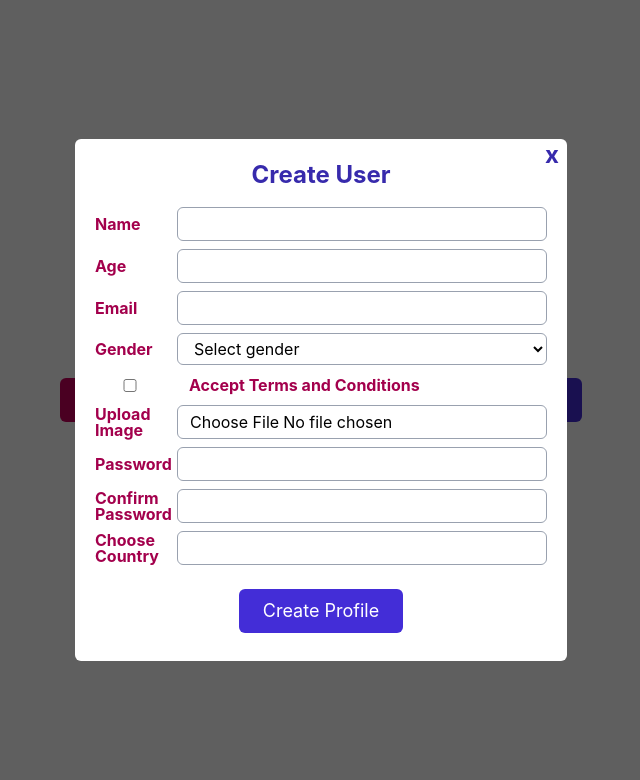
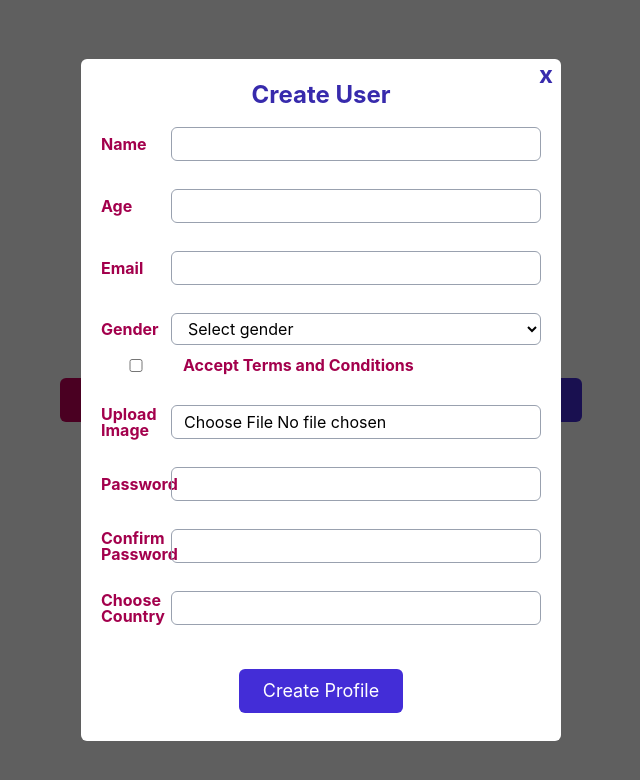
Before and after one commit to NataliItaly/RSSchool-React-2026Q2, a React (Vite) app in the folder rs-react-app/: page / in a window 1280 px wide. Both pictures are taken after a click on the button "Open Uncontrolled Form". Shown: the top 780 px of the page, without its empty margins (319-959 px from the left). Built offline with nearby package versions, Linux system fonts and the light colour scheme.

Commit message:
feat: add form validation with zod

```diff
--- a/rs-react-app/package.json
+++ b/rs-react-app/package.json
@@ -13,13 +13,15 @@
     "coverage": "vitest run --coverage"
   },
   "dependencies": {
+    "@hookform/resolvers": "^5.4.0",
     "@reduxjs/toolkit": "^2.12.0",
     "@tailwindcss/vite": "^4.3.0",
     "react": "^19.2.5",
     "react-dom": "^19.2.5",
     "react-redux": "^9.3.0",
     "react-router-dom": "^7.15.1",
-    "tailwindcss": "^4.3.0"
+    "tailwindcss": "^4.3.0",
+    "zod": "^4.4.3"
   },
   "devDependencies": {
     "@eslint/js": "^9.39.4",
--- a/rs-react-app/src/components/Forms/UncontrolledForm.tsx
+++ b/rs-react-app/src/components/Forms/UncontrolledForm.tsx
@@ -1,8 +1,9 @@
 import { buttonStyles } from '../../constants/constants';
 import type { UserFormData } from './form-type';
-import { useRef } from 'react';
+import { useRef, useState } from 'react';
 import { addSubmission } from '../../store/userSlice';
 import { useAppDispatch } from '../../hooks/reduxHooks';
+import { userSchema } from './userSchema';
 
 type UncontrolledFormProps = {
   onSuccess: () => void;
@@ -11,6 +12,7 @@ type UncontrolledFormProps = {
 export default function UncontrolledForm({ onSuccess }: UncontrolledFormProps) {
   const formRef = useRef<HTMLFormElement | null>(null);
   const dispatch = useAppDispatch();
+  const [errors, setErrors] = useState<Record<string, string>>({});
 
   function convertToBase64(file: File): Promise<string> {
     return new Promise((resolve, reject) => {
@@ -69,6 +71,25 @@ export default function UncontrolledForm({ onSuccess }: UncontrolledFormProps) {
 
     console.log(data);
 
+    const result = userSchema.safeParse(data);
+
+    if (!result.success) {
+      const fieldErrors: Record<string, string> = {};
+
+      result.error.issues.forEach((issue) => {
+        const field = issue.path[0];
+
+        if (typeof field === 'string') {
+          fieldErrors[field] = issue.message;
+        }
+      });
+
+      setErrors(fieldErrors);
+      return;
+    }
+
+    setErrors({});
+
     dispatch(
       addSubmission({
         ...data,
@@ -82,7 +103,7 @@ export default function UncontrolledForm({ onSuccess }: UncontrolledFormProps) {
 
   return (
     <form onSubmit={handleSubmit} ref={formRef}>
-      <div className="flex items-center gap-3 mb-2">
+      <div className="flex items-center flex-wrap mb-2">
         <label
           className="w-[70px] text-pink-800 font-bold leading-none"
           htmlFor="name"
@@ -95,8 +116,11 @@ export default function UncontrolledForm({ onSuccess }: UncontrolledFormProps) {
           id="name"
           name="name"
         />
+        <p className="w-full  min-h-5 text-sm text-red-600">
+          {errors.name ?? ''}
+        </p>
       </div>
-      <div className="flex items-center gap-3 mb-2">
+      <div className="flex items-center flex-wrap mb-2">
         <label
           className="w-[70px] text-pink-800 font-bold leading-none"
           htmlFor="age"
@@ -109,8 +133,11 @@ export default function UncontrolledForm({ onSuccess }: UncontrolledFormProps) {
           id="age"
           name="age"
         />
+        <p className="w-full  min-h-5 text-sm text-red-600">
+          {errors.age ?? ''}
+        </p>
       </div>
-      <div className="flex items-center gap-3 mb-2">
+      <div className="flex items-center flex-wrap mb-2">
         <label
           className="w-[70px] text-pink-800 font-bold leading-none"
           htmlFor="email"
@@ -123,8 +150,11 @@ export default function UncontrolledForm({ onSuccess }: UncontrolledFormProps) {
           id="email"
           name="email"
         />
+        <p className="w-full  min-h-5 text-sm text-red-600">
+          {errors.email ?? ''}
+        </p>
       </div>
-      <div className="flex items-center gap-3 mb-2">
+      <div className="flex items-center flex-wrap mb-2">
         <label
           className="w-[70px] text-pink-800 font-bold leading-none"
           htmlFor="gender"
@@ -142,7 +172,7 @@ export default function UncontrolledForm({ onSuccess }: UncontrolledFormProps) {
           <option value="other">Other</option>
         </select>
       </div>
-      <div className="flex items-center gap-3 mb-2">
+      <div className="flex items-center flex-wrap mb-2">
         <input
           className="w-[70px] border border-gray-400 rounded-md px-3 py-1"
           type="checkbox"
@@ -155,8 +185,11 @@ export default function UncontrolledForm({ onSuccess }: UncontrolledFormProps) {
         >
           Accept Terms and Conditions
         </label>
+        <p className="w-full  min-h-5 text-sm text-red-600">
+          {errors.termsAccepted ?? ''}
+        </p>
       </div>
-      <div className="flex items-center gap-3 mb-2">
+      <div className="flex items-center flex-wrap mb-2">
         <label
           className="w-[70px] text-pink-800 font-bold leading-none"
           htmlFor="image"
@@ -170,8 +203,11 @@ export default function UncontrolledForm({ onSuccess }: UncontrolledFormProps) {
           name="image"
           accept=".png,.jpg,.jpeg"
         />
+        <p className="w-full  min-h-5 text-sm text-red-600">
+          {errors.image ?? ''}
+        </p>
       </div>
-      <div className="flex items-center gap-3 mb-2">
+      <div className="flex items-center flex-wrap mb-2">
         <label
           className="w-[70px] text-pink-800 font-bold leading-none"
           htmlFor="password"
@@ -184,8 +220,11 @@ export default function UncontrolledForm({ onSuccess }: UncontrolledFormProps) {
           id="password"
           name="password"
         />
+        <p className="w-full  min-h-5 text-sm text-red-600">
+          {errors.password ?? ''}
+        </p>
       </div>
-      <div className="flex items-center gap-3 mb-2">
+      <div className="flex items-center flex-wrap mb-2">
         <label
           className="w-[70px] text-pink-800 font-bold leading-none"
           htmlFor="confirm-password"
@@ -198,8 +237,11 @@ export default function UncontrolledForm({ onSuccess }: UncontrolledFormProps) {
           id="confirm-password"
           name="confirmPassword"
         />
+        <p className="w-full  min-h-5 text-sm text-red-600">
+          {errors.confirmPassword ?? ''}
+        </p>
       </div>
-      <div className="flex items-center gap-3 mb-2">
+      <div className="flex items-center flex-wrap mb-2">
         <label
           className="w-[70px] text-pink-800 font-bold leading-none"
           htmlFor="country"
@@ -217,6 +259,9 @@ export default function UncontrolledForm({ onSuccess }: UncontrolledFormProps) {
           <option value="France">France</option>
           <option value="Italy">Italy</option>
         </datalist>
+        <p className="w-full  min-h-5 text-sm text-red-600">
+          {errors.country ?? ''}
+        </p>
       </div>
       <div className="flex items-center gap-3 mt-6 mb-2 justify-center">
         <button className={buttonStyles('indigo')} type="submit">
--- /dev/null
+++ b/rs-react-app/src/components/Forms/userSchema.ts
@@ -0,0 +1,56 @@
+import { z } from 'zod';
+
+const countries = ['USA', 'France', 'Italy'];
+
+export const userSchema = z
+  .object({
+    name: z
+      .string()
+      .min(1, 'Name is required')
+      .refine(
+        (value) => value[0] === value[0]?.toUpperCase(),
+        'First letter must be uppercase'
+      ),
+
+    age: z.number().min(0, 'Age cannot be negative'),
+
+    email: z
+      .string()
+      .min(1, 'Email is required')
+      .refine((value) => {
+        const parts = value.split('@');
+
+        if (parts.length !== 2) return false;
+
+        const [localPart, domain] = parts;
+
+        return (
+          localPart.length > 0 &&
+          domain.includes('.') &&
+          domain.split('.').every((part) => part.length > 0)
+        );
+      }, 'Invalid email'),
+
+    gender: z.string().min(1, 'Gender is required'),
+
+    termsAccepted: z.boolean().refine((value) => value, {
+      message: 'You must accept Terms and Conditions',
+    }),
+
+    password: z.string().min(1, 'Password is required'),
+
+    confirmPassword: z.string(),
+
+    country: z
+      .string()
+      .refine(
+        (value) => countries.includes(value),
+        'Country must be selected from the list'
+      ),
+
+    imageBase64: z.string(),
+  })
+  .refine((data) => data.password === data.confirmPassword, {
+    path: ['confirmPassword'],
+    message: 'Passwords must match',
+  });
```
Also changed, not shown: 1 other file (tests, documents, lock files or other folders).
